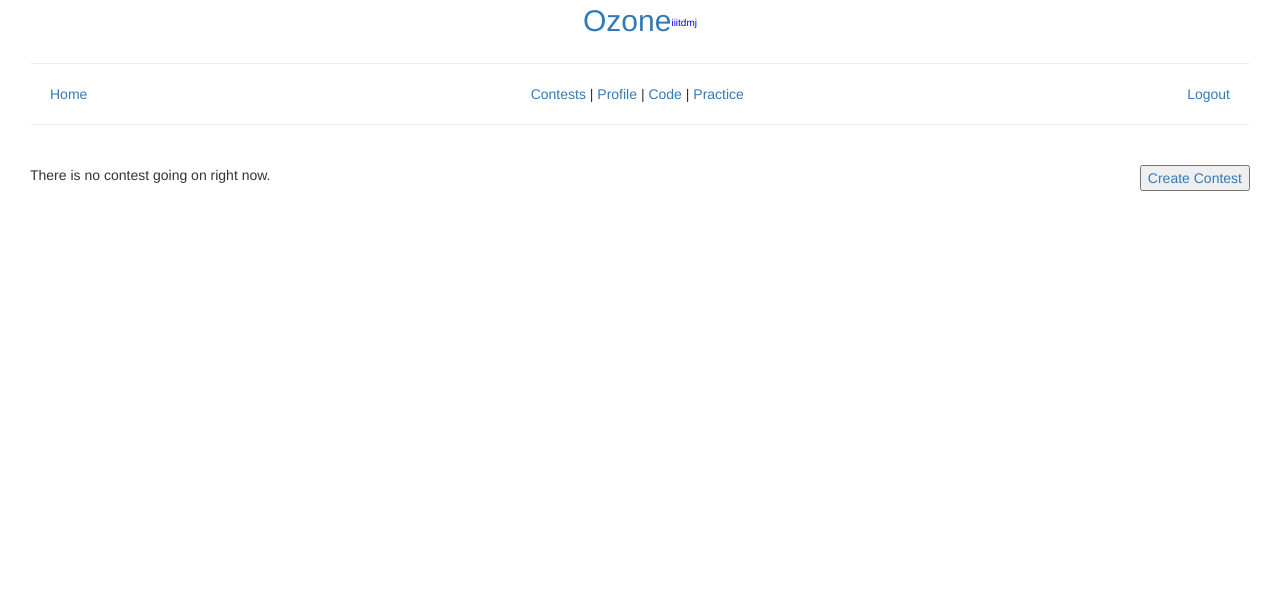
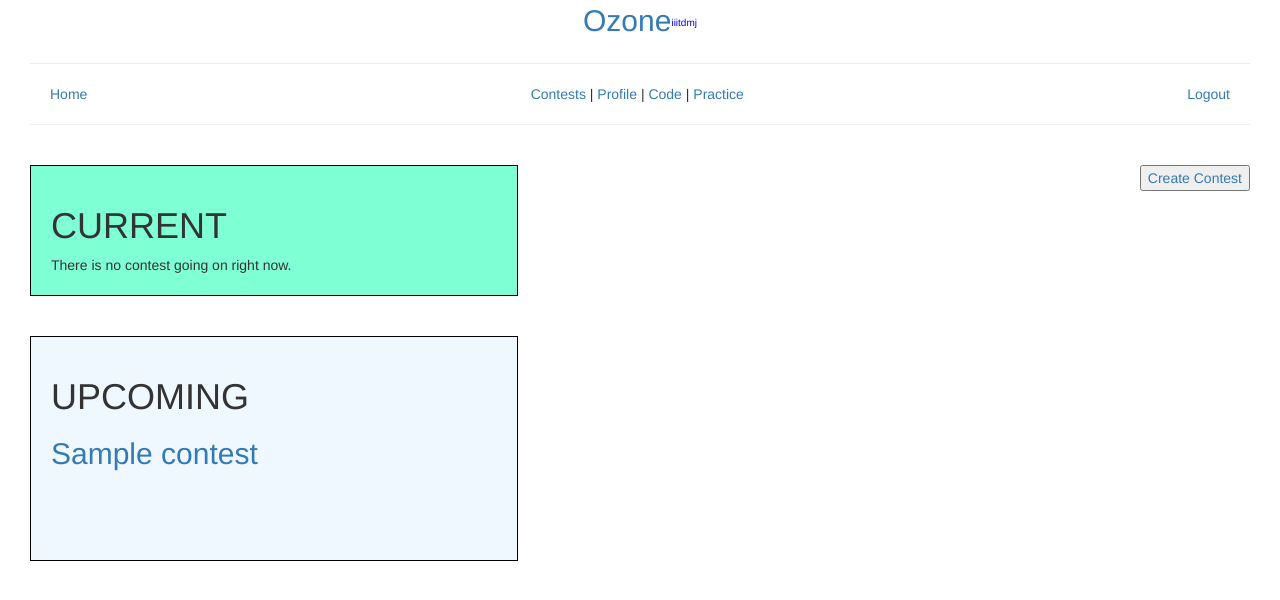
Before and after one commit to Samy-33/Ozone, a Django app: page /contests/ in a window 1280 px wide. Shown: the top 600 px of the page. Run offline with Django 3.2, Linux system fonts and the light colour scheme; a user stored in the database is signed in; tables that the repository leaves empty hold one stand-in row (values such as "Sample post"); some libraries are stand-ins or nearby versions.

Commit message:
Nothing remarkable here.

```diff
--- a/contests/templates/contests/contests.html
+++ b/contests/templates/contests/contests.html
@@ -1,6 +1,42 @@
 {% extends 'inout/base.html' %}
+{% load static %}
 {% block content %}
 
-There is no contest going on right now. <span style='float:right;'><a href='create/'><button>Create Contest</button></a></span>
+<span style='float:right;'><a href='create/'><button>Create Contest</button></a></span>
+<link href='{% static "contests/css/contest.css" %}' rel='stylesheet' type='text/css' />
+<div class="current">
+	<h1> CURRENT </h1>
+	{% if current %}
+		{% for contest in current %}
+			<a href='q/{{ contest.contest_code }}/'>
+				<div class="cont">
+					<h2>
+						{{contest.name}}
+					</h2><br>
+				</div>
+			</a><br><br>
 
+		{% endfor %}
+	{% else %}
+		There is no contest going on right now.
+	{% endif %}
+</div>
+<br><br>
+<div class="upcoming">
+	<h1> UPCOMING</h1>
+	{% if upcoming %}
+		{% for contest in upcoming %}
+
+			<a href="q/{{ contest.contest_code }}/">
+				<div class="cont">
+					<h2>
+						{{contest.name}}
+					</h2><br>
+				</div>
+			</a><br><br>
+		{% endfor %}
+	{% else %}
+		No upcoming Contests, yet.
+	{% endif %}
+</div>
 {% endblock %}
--- a/contests/templates/contests/create_contest.html
+++ b/contests/templates/contests/create_contest.html
@@ -7,7 +7,7 @@
 	{% if 'done' in request.POST %}
 		Contest has been made, waiting for approval.
 	{% elif request.user.profile.tobecon == 1 %}
-		You have already created the contest, waiting approval
+		You have already created the contest
 	{% else %}
 	<br><br>
 	<div class="container">
--- a/contests/urls.py
+++ b/contests/urls.py
@@ -6,4 +6,5 @@ app_name = 'contests'
 urlpatterns = [
 	url(r'^$', views.index, name="index"),
 	url(r'^create/$', views.create, name="create"),
+	url(r'^q/(?P<code>[a-zA-z0-9]{4,15})/$', views.contest, name="contest"),
 ]
--- a/contests/views.py
+++ b/contests/views.py
@@ -12,14 +12,17 @@ from django.contrib.auth.models import User
 @login_required(login_url='/')
 def index(request):
 	now = datetime.datetime.now()
-	upcoming = None
-	current = None
+#	upcoming = Contest.objects.filter(allowed=1)
+#	print(upcoming)
+#	current = upcoming[:]
 	try:
-		upcoming = Contest.objects.filter(start_date__gt=datetime.datetime.now()).order_by('-start_date')
+#		upcoming = Contest.objects.filter(allowed=0)
+		upcoming = Contest.objects.filter(Q(start_date__gt=datetime.datetime.now())&Q(allowed=1)).order_by('-start_date')
 	except:
 		upcoming = []
 	try:
-		current = Contest.objects.filter(Q(start_date__lt=datetime.datetime.now())|Q(end_date__gt=datetime.datetime.now())).order_by('-start_date')
+#		current = Contest.objec
+		current = Contest.objects.filter(Q(start_date__lte=datetime.datetime.now())&Q(end_date__gt=datetime.datetime.now())&Q(allowed=1)).order_by('-start_date')
 	except:
 		current = []
 	try:
@@ -36,12 +39,16 @@ def create(request):
 		if(form.is_valid()):
 #			stdt = datetime.datetime.strptime(form.cleaned_data['start_date'], "%Y-%m-%d %H:%M")
 #			endt = datetime.datetime.strptime(form.cleaned_data['end_date'], "%Y-%m-%d %H:%M")
+			p1 = form.cleaned_data['start_date']
+			p2 = form.cleaned_data['end_date']
+#			p1.tzinfo = 'ist'
+#			p2.tzinfo = 'ist'
 			c = Contest.objects.create(
 				admin = request.user,
 				name = form.cleaned_data['name'],
 				contest_code=form.cleaned_data['contest_code'],
-				start_date=form.cleaned_data['start_date'],
-				end_date=form.cleaned_data['end_date'],
+				start_date=p1,
+				end_date=p2,
 				allowed=0,
 			)
 			request.user.profile.tobecon = True
@@ -55,3 +62,7 @@ def create(request):
 		form = CreateContest(initial={})
 		return render(request, 'contests/create_contest.html', {'form':form})
 #	return HttpResponse("Welcome, here you can create your own contests!")
+
+@login_required(login_url="/")
+def contest(request, code=None):
+	return HttpResponse("Ok!!")
--- a/inout/urls.py
+++ b/inout/urls.py
@@ -7,14 +7,15 @@ app_name = 'inout'
 
 urlpatterns = [
 	url(r"^$", views.clogin, name = "login"),
-	url(r"logout/", auth_views.logout, {'next_page':'/'}, name="logout"),
-	url(r"home/", views.index, name="home"),
-	url(r'register/', views.register, name='register'),
-	url(r'activate/', views.activate, name='activate'),
-	url(r'profyl/', views.profile, name='profile'),
+	url(r"logout/$", auth_views.logout, {'next_page':'/'}, name="logout"),
+	url(r"home/$", views.index, name="home"),
+	url(r'register/$', views.register, name='register'),
+	url(r'activate/$', views.activate, name='activate'),
+	url(r'profyl/$', views.profile, name='profile'),
 	url(r'contests/', include('contests.urls')),
-	url(r'practice', include('practice.urls')),
-	url(r'code/', views.code_edit, name='code'),
-	url(r'allowcons/', views.give_contests, name='consal'),
+	url(r'practice/', include('practice.urls')),
+	url(r'code/$', views.code_edit, name='code'),
+	url(r'profyl/allowcons/$', views.give_contests, name='consal'),
+	url(r'profyl/allow/$', views.allow, name='allow'),
 	#url(r'', views.)
 ]
```
Also changed, not shown: inout/static/inout/js/javascript.js (+29 -4 lines), inout/views.py (+31 -3 lines).
